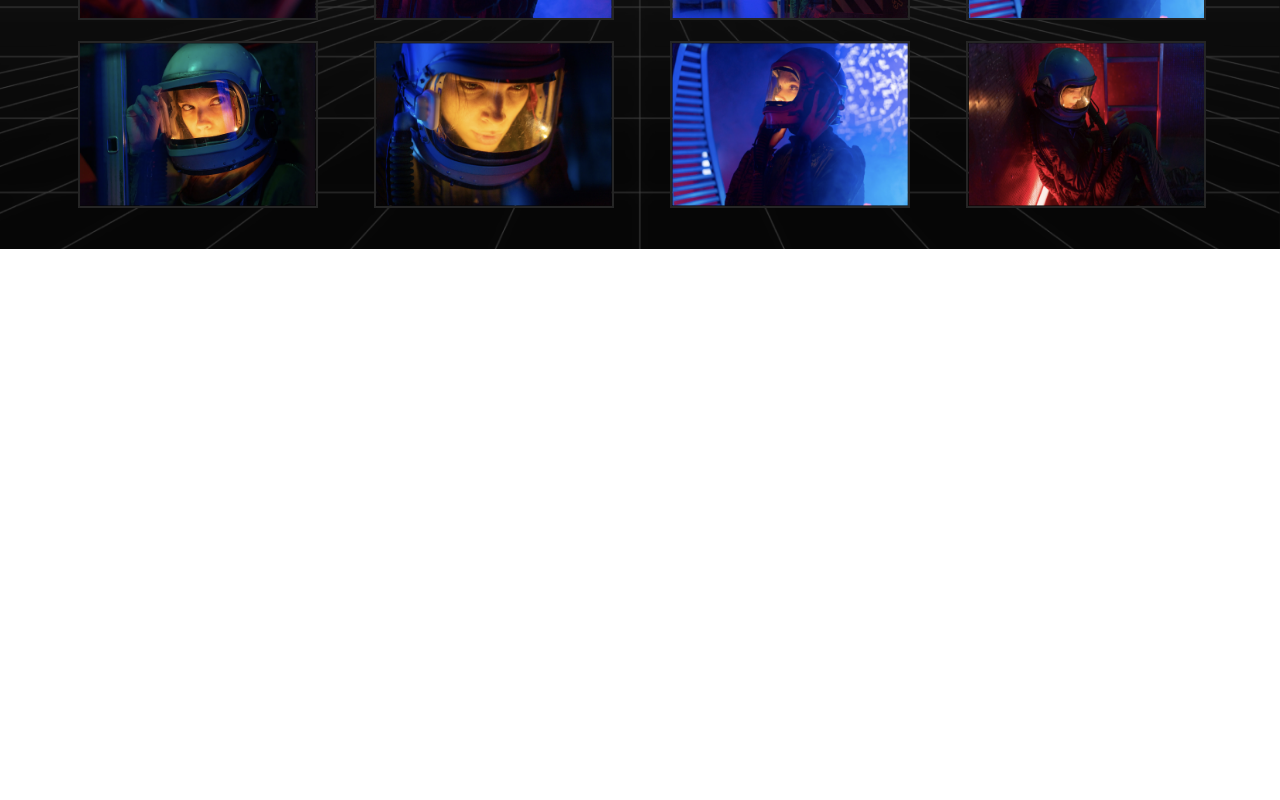
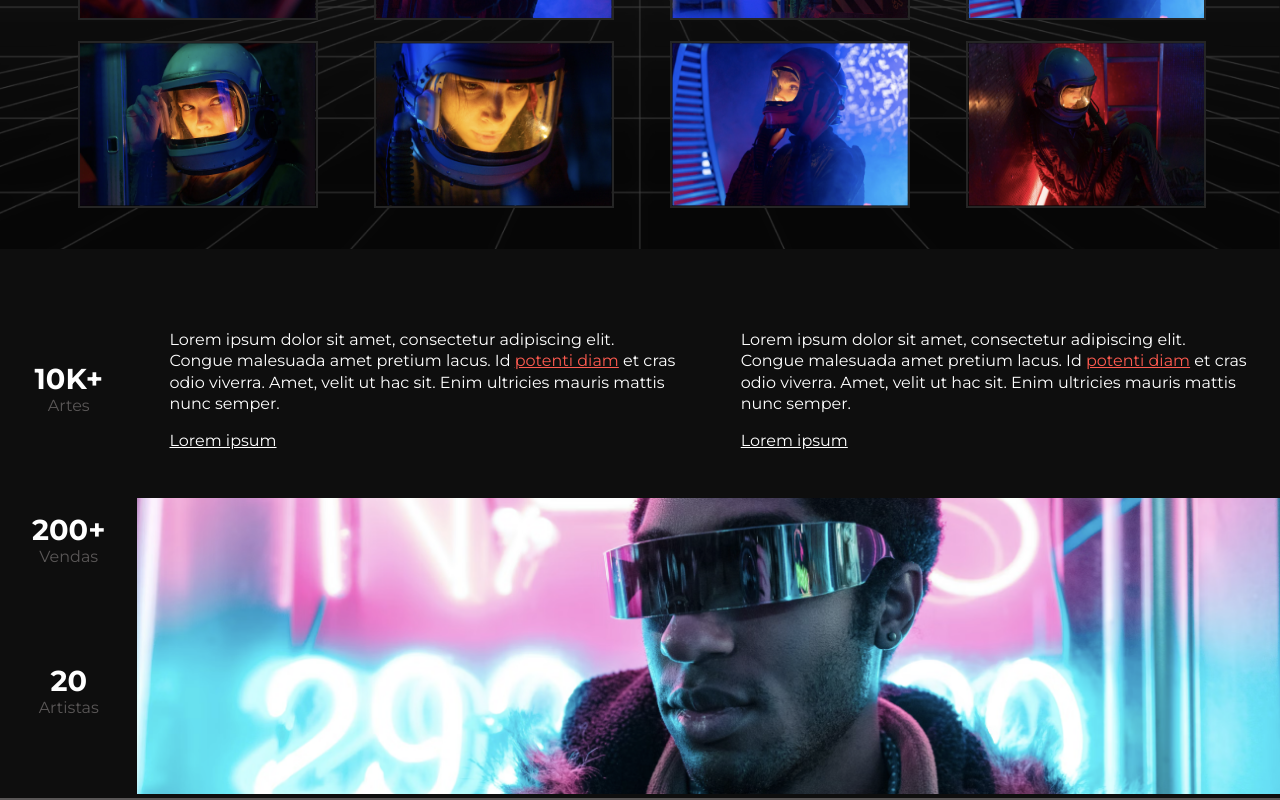
Before and after one commit to Sulaalbuquerque/desafio-rocket-nfts, a React (Vite) app: page / in a window 1280 px wide. Shown: the part 524-1324 px from the top of the page. Before the commit the page ends 800 px from the top, so only its background shows below. Built offline with nearby package versions, Linux system fonts and the light colour scheme.

Commit message:
description

```diff
--- /dev/null
+++ b/src/pages/Home/Description/index.jsx
@@ -0,0 +1,41 @@
+import { ContainerDescription } from "./style"
+
+import imgDescription from './../../../../public/assets/imgs/banner2.png'
+
+export const Description = () => {
+
+    return (
+      <>
+        <ContainerDescription>
+          <div className="data">
+            <div className="content-data">
+              <strong>10K+</strong>
+              <span>Artes</span>
+            </div>
+            <div className="content-data">
+              <strong>200+</strong>
+              <span>Vendas</span>
+            </div>
+            <div className="content-data">
+              <strong>20</strong>
+              <span>Artistas</span>
+            </div>
+          </div>
+
+          <div className="content-description">
+            <div className="content-text">
+              <div className="first">
+                <p>Lorem ipsum dolor sit amet, consectetur adipiscing elit. Congue malesuada amet pretium lacus. Id <a href="#" className="emphasis">potenti diam</a> et cras odio viverra. Amet, velit ut hac sit. Enim ultricies mauris mattis nunc semper.</p>
+                <a href="#">Lorem ipsum</a>
+              </div>
+              <div className="second">
+                <p>Lorem ipsum dolor sit amet, consectetur adipiscing elit. Congue malesuada amet pretium lacus. Id <a href="#" className="emphasis">potenti diam</a> et cras odio viverra. Amet, velit ut hac sit. Enim ultricies mauris mattis nunc semper.</p>
+                <a href="#">Lorem ipsum</a>
+              </div>
+            </div>
+            <img src={imgDescription}/>
+          </div>
+        </ContainerDescription>
+      </>
+    )
+  }
--- /dev/null
+++ b/src/pages/Home/Description/style.js
@@ -0,0 +1,66 @@
+import styled from 'styled-components'
+
+export const ContainerDescription = styled.section`
+    padding-top: 2rem;
+    border-bottom: solid 2px ${({ theme }) => theme.subtitleColor};
+
+    .data{
+        display: flex;
+        justify-content: space-around;
+    }
+
+    .content-data{
+        display: flex;
+        flex-direction: column;
+        align-items: center;
+    }
+
+    .content-data strong{
+        font-weight: 600;
+        font-size: 1.8rem;
+    }
+
+    .content-data span{
+        color: ${({ theme }) => theme.subtitleColor};
+    }
+
+    .content-text{
+        padding: .5rem 1rem;
+        margin-bottom: 1rem;
+    }
+
+    .content-text p{
+        line-height: 1.35rem;
+    }
+
+    .content-text a{
+        color: ${({ theme }) => theme.textColor};
+    }
+
+    .content-text .emphasis{
+        color: ${({ theme }) => theme.colorLogo};
+    }
+
+    .content-description img{
+        width: 100%;
+    }
+
+    @media (min-width: 769px) {
+        display: flex;
+
+        .data{
+            flex-direction: column;
+            padding: 2rem;
+        }
+
+        .content-text{
+            padding: 0;
+            display: flex;
+        }
+
+        .first,
+        .second{
+            padding: 2rem;
+        }
+    }
+`
--- a/src/pages/Home/index.jsx
+++ b/src/pages/Home/index.jsx
@@ -1,3 +1,4 @@
+import { Description } from "./Description"
 import { Gallery } from "./Gallery"
 import { Header } from "./Header"
 import { Presentation } from "./Presentation"
@@ -13,6 +14,7 @@ export const Home = () => {
               <Presentation/>
               <Gallery/>
             </div>
+            <Description/>
         </ContainerHome>
       </>
     )
```
